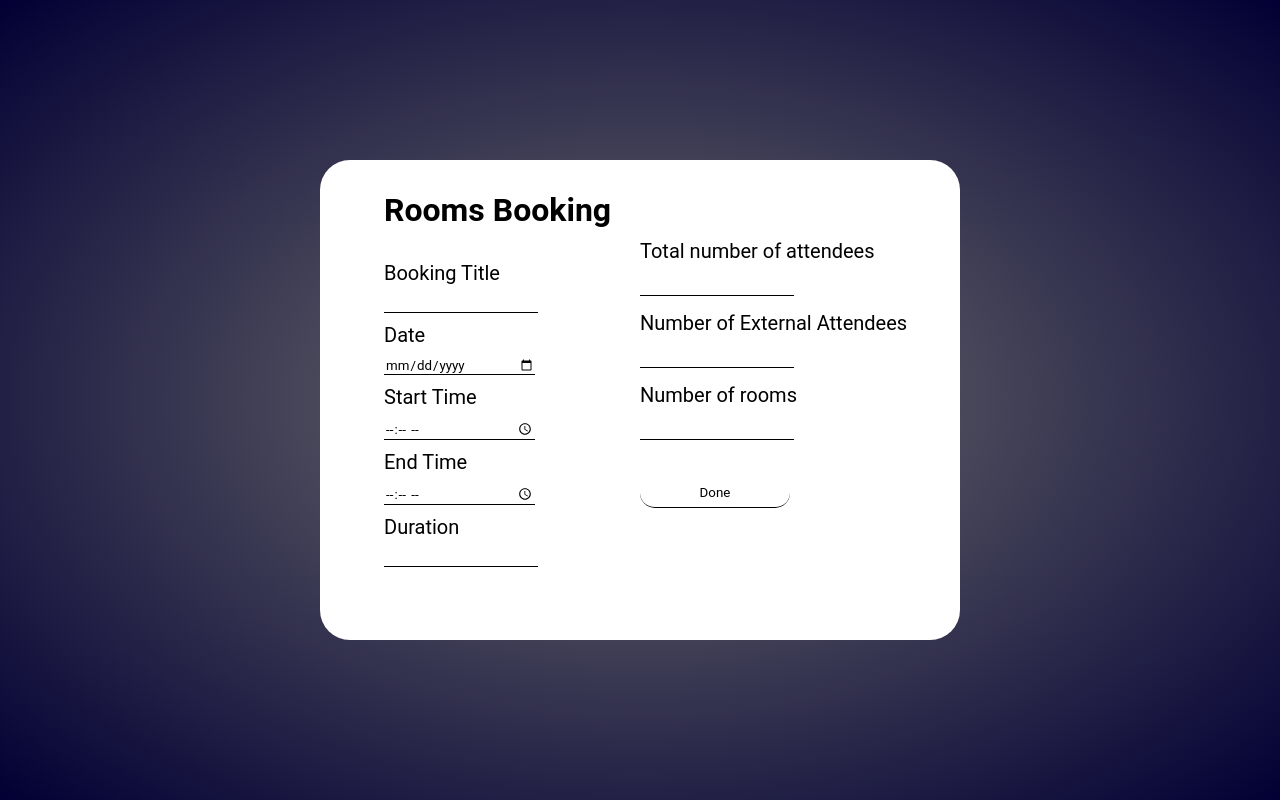
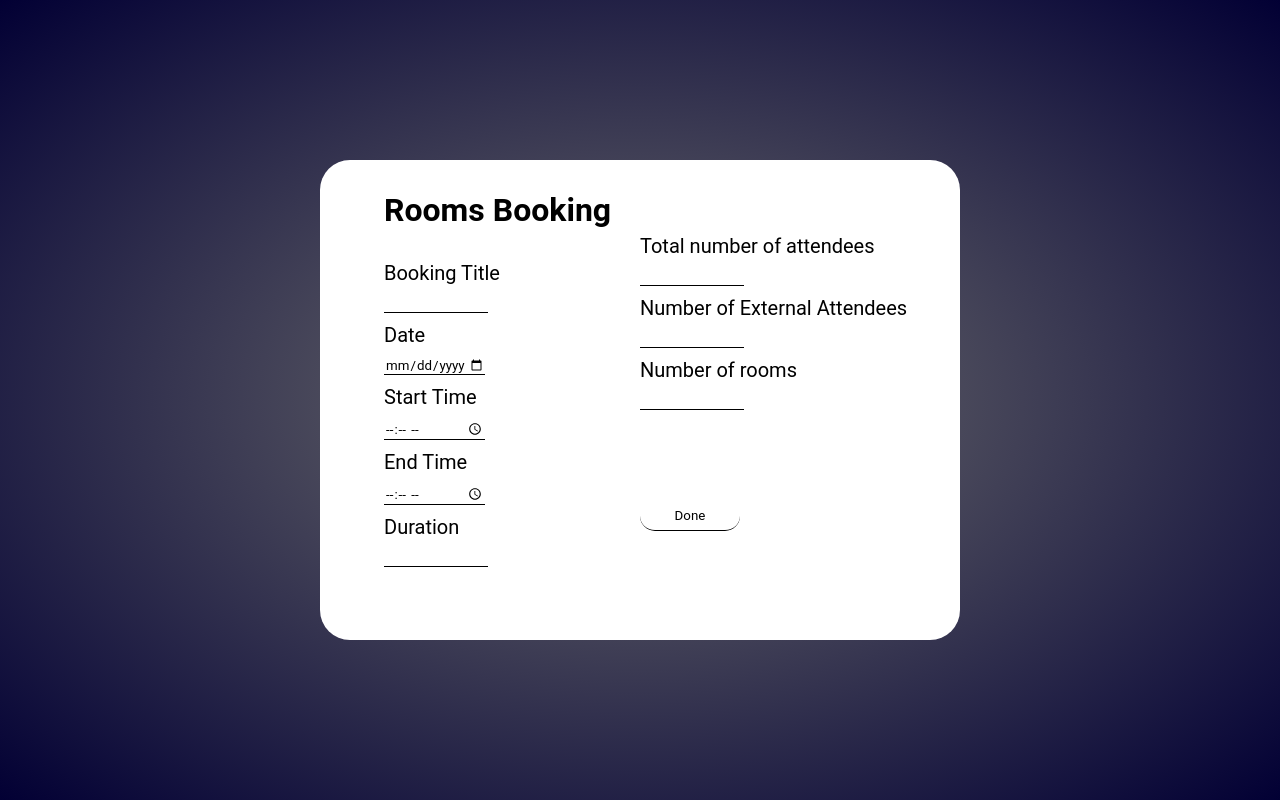
Before and after one commit to AmrKhamis1/Techno-Tour, a PHP site: page /Booking.php in a window 1280 px wide. Run offline with PHP 8.4, Linux system fonts and the light colour scheme.

Commit message:
Revert "Edit in Booking Form"
This reverts commit bfb4382901eada09067eba841b14d8e784ce3151.

```diff
--- a/Booking.php
+++ b/Booking.php
@@ -10,8 +10,8 @@
 <body>
 <div id="container">
     </div>
-    <form  id="Booking" action="Booking.php" method="post" enctype="multipart/form-data">
-                <div class="form-left">
+    <form  id="form22" action="Booking.php" method="post" enctype="multipart/form-data">
+                <div class="a">
                     <h1>Rooms Booking</h1>
                     <label for="b_title">Booking Title</label>
                     <input id="b_title"  type="text" required>
@@ -26,18 +26,18 @@
                     <input id="b_end" type="time" required>
 
                     <label for="b_duration">Duration</label>
-                    <input id="b_duration" type="number" min="1" required>
+                    <input id="b_duration" type="number" required>
                 </div>
 
-                <div class="form-right">
+                <div class="b">
                     <label for="b_attendees">Total number of attendees</label>
-                    <input id="b_attendees" type="number" min="1" required>
+                    <input id="b_attendees" type="number" required>
 
                     <label for="b_external_attendees">Number of External Attendees</label>
-                    <input id="b_external_attendees" type="number" min="1" required>
+                    <input id="b_external_attendees" type="number" required>
 
                     <label for="b_Num_rooms">Number of rooms</label>
-                    <input id="b_Num_rooms" type="number" min="1" required>
+                    <input id="b_Num_rooms" type="number" required>
                     <br>
                     <br>
                     <input type="submit" value="Done" id="done" class="done">
--- a/CSS/Booking.css
+++ b/CSS/Booking.css
@@ -22,7 +22,7 @@ body{
     background-repeat: no-repeat;
     background-size: 100%;
 }
-#Booking{
+#form22{
     z-index: 1;
     color: black;
     overflow:hidden;
@@ -34,54 +34,61 @@ body{
     filter: blur(0px);
     background-color:rgb(255, 255, 255);
 }
-.form-left{
+.a{
     padding-left: 10%;
     display: flex;
     position: fixed;
     padding-top: 10px;
     flex-direction: column;
 }
-.form-left label{
+.a label{
     font-size: 20px;
     padding: 10px 0;
     font-weight: 500 bold;
 }
-.form-left input{
+.a input{
     border: 0;
     border-bottom:1px ;
     border-color: black;
     border-style: solid;
-    width: 150px;
+    width: 100px;
     transition: all 300ms;
 }
-.form-left input:focus{
-    outline: none;
+.a input:hover{
+    width: 150px;
 }
-.form-right{
+.a input:focus{
+    width: 150px;
+}
+.b{
     padding-left: 50%;
     display: flex;
     padding-top: 10px;
     flex-direction: column;
     padding-top: 10%;
 }
-.form-right label{
+.b label{
     font-size: 20px;
-    padding: 15px 0;
+    padding: 10px 0;
     font-weight: 500 bold;
 }
-.form-right input{
+.b input{
     border: 0;
     border-bottom:1px ;
     border-color: black;
     border-style: solid;
-    width: 150px;
+    width: 100px;
     transition: all 300ms;
 }
-.form-right input:focus{
-    outline: none;
+.b input:hover{
+    width: 150px;
+}
+.b input:focus{
+    width: 150px;
 }
 .done{
     height: 30px;
+    margin-top: 20%;
     border: 2px;
     border-color: black,wheat;
     border-style: solid;
```
